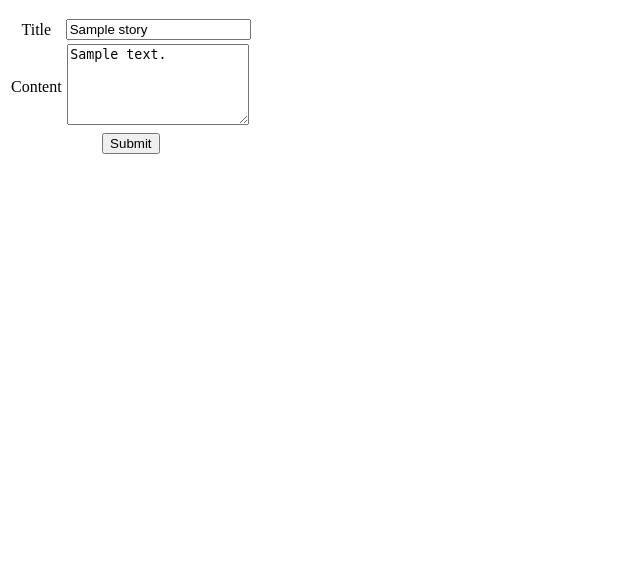
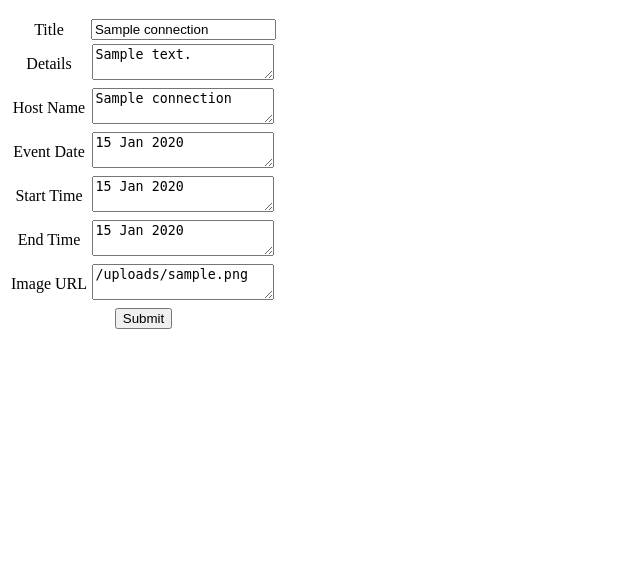
Before and after one commit to dbrow206/Community_Site, a Node server app: template views/connection/edit.ejs in a window 1280 px wide. Shown: the part 160-730 px from the top of the page, without its empty margins (0-640 px from the left). Run offline with Node 20, Linux system fonts and the light colour scheme; the template is opened without the code that fills it: most values are stand-ins (such as "Sample title", 1, 10 or a date in 2020).

Commit message:
Added conncection Create and Delete

```diff
--- a/views/connection/edit.ejs
+++ b/views/connection/edit.ejs
@@ -1,19 +1,48 @@
 <%- include('../partials/header.ejs')%>
-<div class = "content">
-    <form method = "POST" action = "/stories/<%=story.id%>?_method=PUT">
+
+    <form method = "POST" action = "/connections/<%=connection.id%>?_method=PUT">
         <table>
+
             <tr>
-                <td><label for="title" >Title</label></td>
-                <td><input type="text" id="title" name="title" value = "<%= story.title%>" class = "fixed-width"></td>
+                <td><label for="name">Title</label></td>
+                <td><input type="text" id="name" name="name" value = "<%= connection.name%>"></td>
             </tr>
-            <tr><td class = "align-top"><label for="content">Content</label></td>
-                <td><textarea rows="5" id="content" name="content" class = "fixed-width"><%= story.content%></textarea></td>
+
+            <tr>
+                <td><label for="details">Details</label></td>
+                <td><textarea rows="2" id="details" name="details"><%= connection.details%></textarea></td>
             </tr>
+
             <tr>
-                <td colspan="2" class = "align-right"><button>Submit</button></td>
+                <td><label for="hostName">Host Name</label></td>
+                <td><textarea rows="2" id="hostName" name="hostName"><%= connection.hostName%></textarea></td>
+            </tr>
+
+            <tr>
+                <td><label for="date">Event Date</label></td>
+                <td><textarea rows="2" id="date" name="date"><%= connection.date%></textarea></td>
+            </tr>
+
+            <tr>
+                <td><label for="startTime">Start Time</label></td>
+                <td><textarea rows="2" id="startTime" name="startTime"><%= connection.startTime%></textarea></td>
+            </tr>
+
+            <tr>
+                <td><label for="endTime">End Time</label></td>
+                <td><textarea rows="2" id="endTime" name="endTime"><%= connection.endTime%></textarea></td>
+            </tr>
+
+            <tr>
+                <td><label for="image">Image URL</label></td>
+                <td><textarea rows="2" id="image" name="image"><%= connection.image%></textarea></td>
+            </tr>
+
+
+            <tr>
+                <td colspan="2" class = "align  -right"><button>Submit</button></td>
             </tr>
             </table>
     </form>
 
-    </div>
     <%- include('../partials/footer.ejs')%>
```
